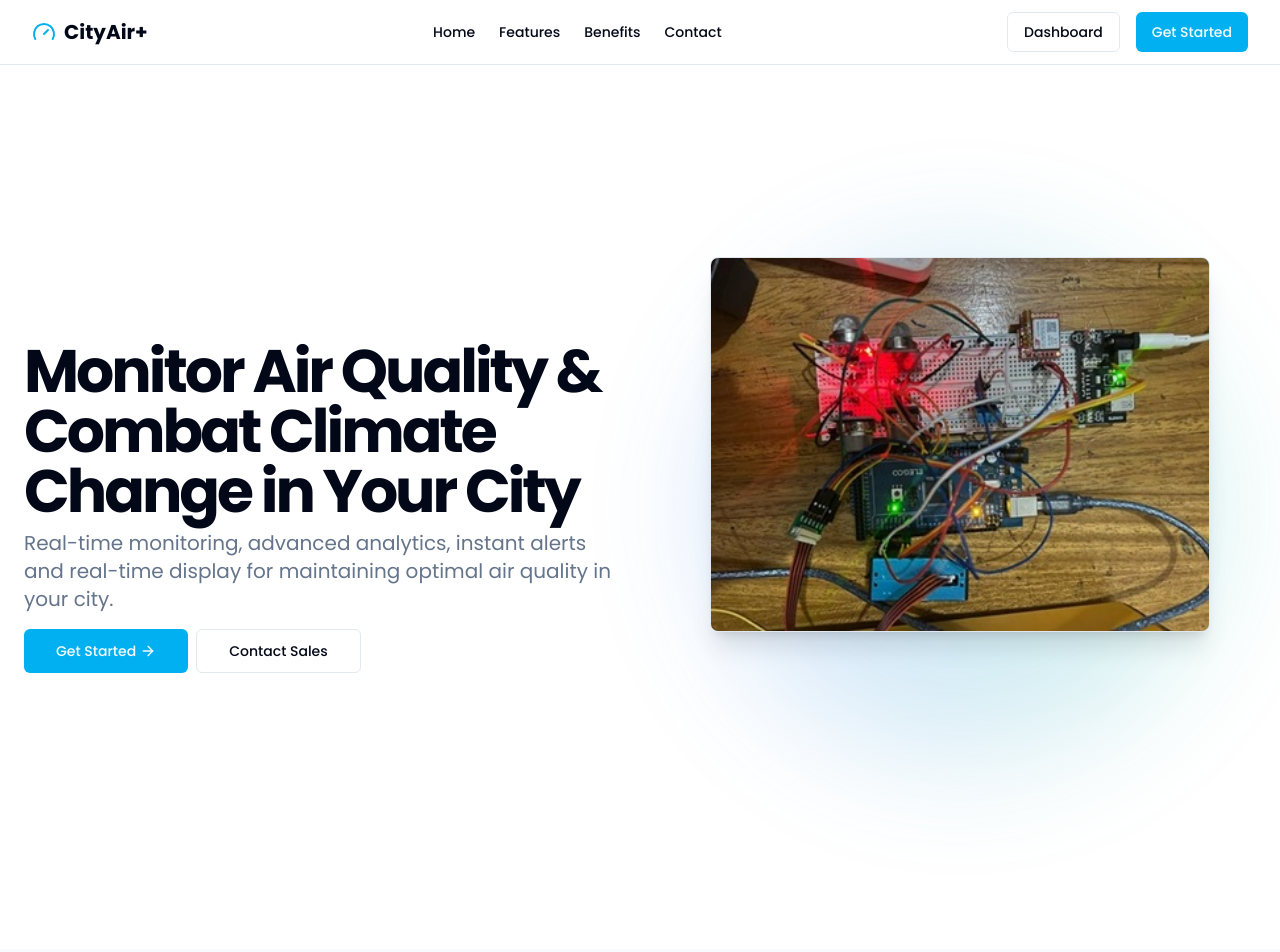
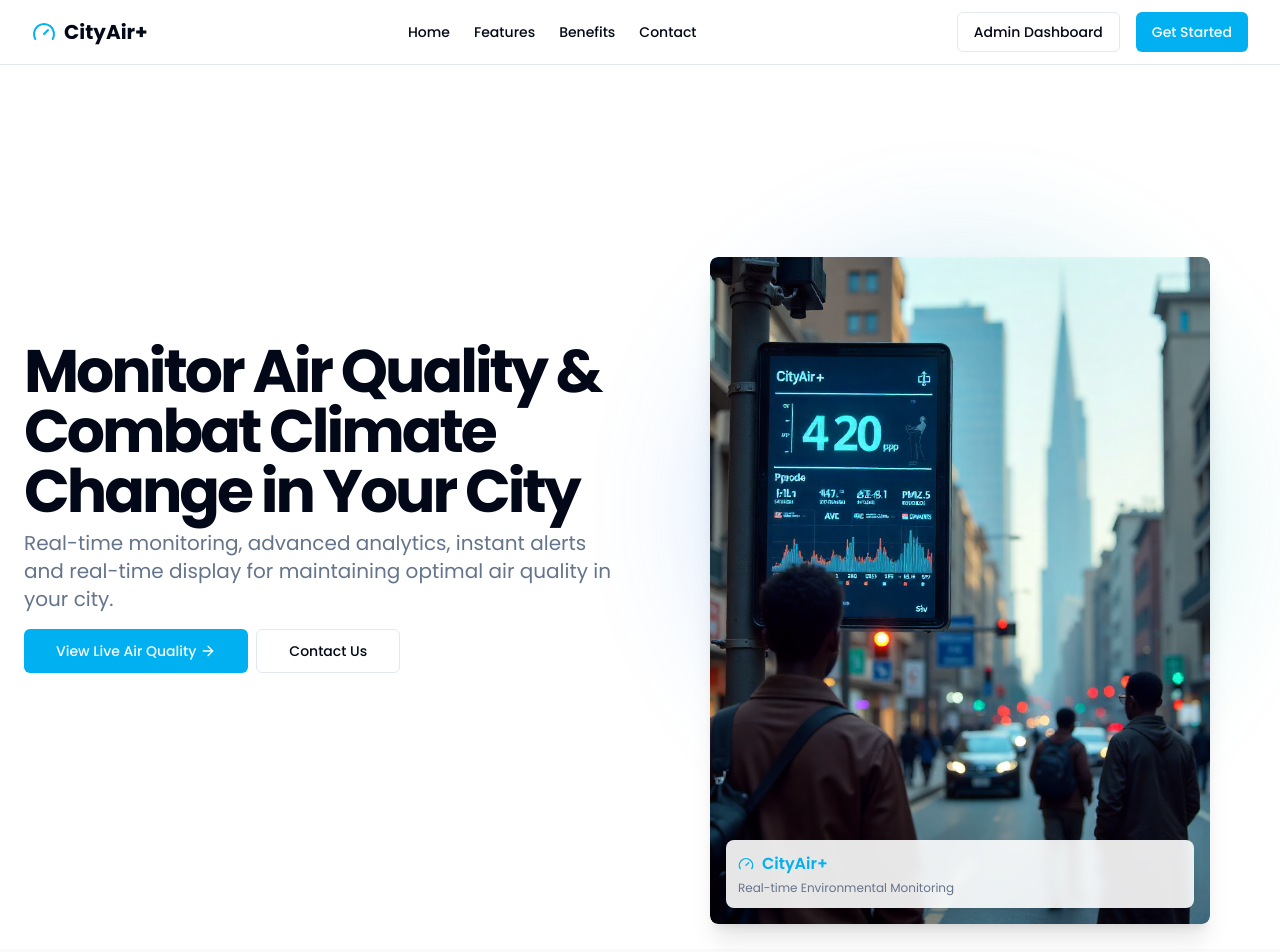
Before and after one commit to DaphneDana/CityAir-, a Next.js app: page / in a window 1280 px wide. Shown: the top 952 px of the page. Built offline with nearby package versions, Linux system fonts and the light colour scheme; no server answers.

Commit message:
Fixed the image issue on the main page

```diff
--- a/app/page.tsx
+++ b/app/page.tsx
@@ -1,6 +1,7 @@
 import { Button } from "@/components/ui/button"
 import { ArrowRight, BarChart3, Bell, Gauge } from "lucide-react"
 import Link from "next/link"
+import Image from "next/image"
 
 export default function Home() {
   return (
@@ -28,9 +29,9 @@ export default function Home() {
           </nav>
           <div className="flex items-center gap-4">
             <Link href="/dashboard">
-              <Button variant="outline">Dashboard</Button>
+              <Button variant="outline">Admin Dashboard</Button>
             </Link>
-            <Link href="/dashboard">
+            <Link href="/public-monitor">
               <Button>Get Started</Button>
             </Link>
           </div>
@@ -53,14 +54,14 @@ export default function Home() {
                   </p>
                 </div>
                 <div className="flex flex-col gap-2 min-[400px]:flex-row">
-                  <Link href="/dashboard">
+                  <Link href="/public-monitor">
                     <Button size="lg" className="gap-1">
-                      Get Started <ArrowRight className="h-4 w-4" />
+                      View Live Air Quality <ArrowRight className="h-4 w-4" />
                     </Button>
                   </Link>
                   <Link href="/contact">
                     <Button size="lg" variant="outline">
-                      Contact Sales
+                      Contact Us
                     </Button>
                   </Link>
                 </div>
@@ -68,13 +69,32 @@ export default function Home() {
               <div className="flex items-center justify-center">
                 <div className="relative h-[350px] w-[350px] sm:h-[400px] sm:w-[400px] lg:h-[500px] lg:w-[500px]">
                   <div className="absolute inset-0 bg-gradient-to-r from-blue-500 to-teal-500 rounded-full opacity-20 blur-3xl"></div>
-                  <img
-                    src="/showcase.jpeg?height=500&width=500"
-                    alt="Dashboard Preview"
-                    className="relative z-10 rounded-lg border shadow-xl"
-                    width={500}
-                    height={500}
-                  />
+                  {/* Using your actual image from public/image.png */}
+                  <div className="relative z-10 rounded-lg overflow-hidden shadow-xl">
+                    <Image
+                      src="/image.png"
+                      alt="CityAir+ Dashboard Preview - Real-time Air Quality Monitoring"
+                      width={500}
+                      height={500}
+                      className="rounded-lg object-cover w-full h-full"
+                      priority
+                      style={{
+                        width: '100%',
+                        height: '100%',
+                        objectFit: 'cover'
+                      }}
+                    />
+                    {/* Optional overlay with branding - you can remove this if you don't want it */}
+                    <div className="absolute bottom-4 left-4 right-4">
+                      <div className="bg-white/90 backdrop-blur-sm rounded-lg p-3 shadow-lg">
+                        <div className="flex items-center gap-2 mb-1">
+                          <Gauge className="h-4 w-4 text-primary" />
+                          <span className="font-semibold text-primary">CityAir+</span>
+                        </div>
+                        <p className="text-xs text-muted-foreground">Real-time Environmental Monitoring</p>
+                      </div>
+                    </div>
+                  </div>
                 </div>
               </div>
             </div>
@@ -181,14 +201,14 @@ export default function Home() {
                 </p>
               </div>
               <div className="flex flex-col gap-2 min-[400px]:flex-row">
-                <Link href="/dashboard">
+                <Link href="/public-monitor">
                   <Button size="lg" variant="secondary" className="gap-1">
-                    Get Started <ArrowRight className="h-4 w-4" />
+                    View Live Data <ArrowRight className="h-4 w-4" />
                   </Button>
                 </Link>
                 <Link href="/contact">
                   <Button size="lg" variant="outline" className="border-primary-foreground">
-                    Contact Sales
+                    Contact Us
                   </Button>
                 </Link>
               </div>
```
Also changed, not shown: public/image.png (added), 1 other file (tests, documents, lock files or other folders).
